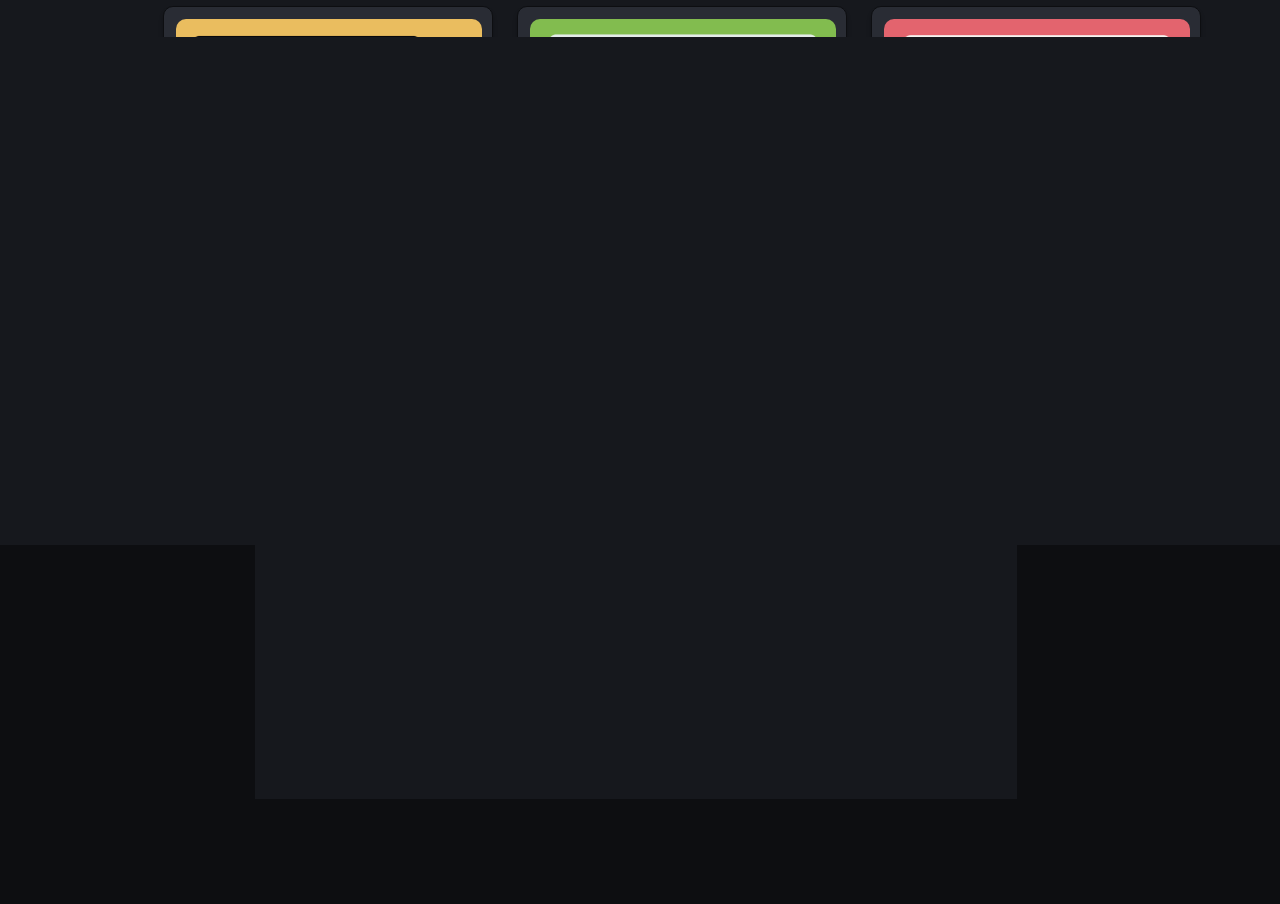
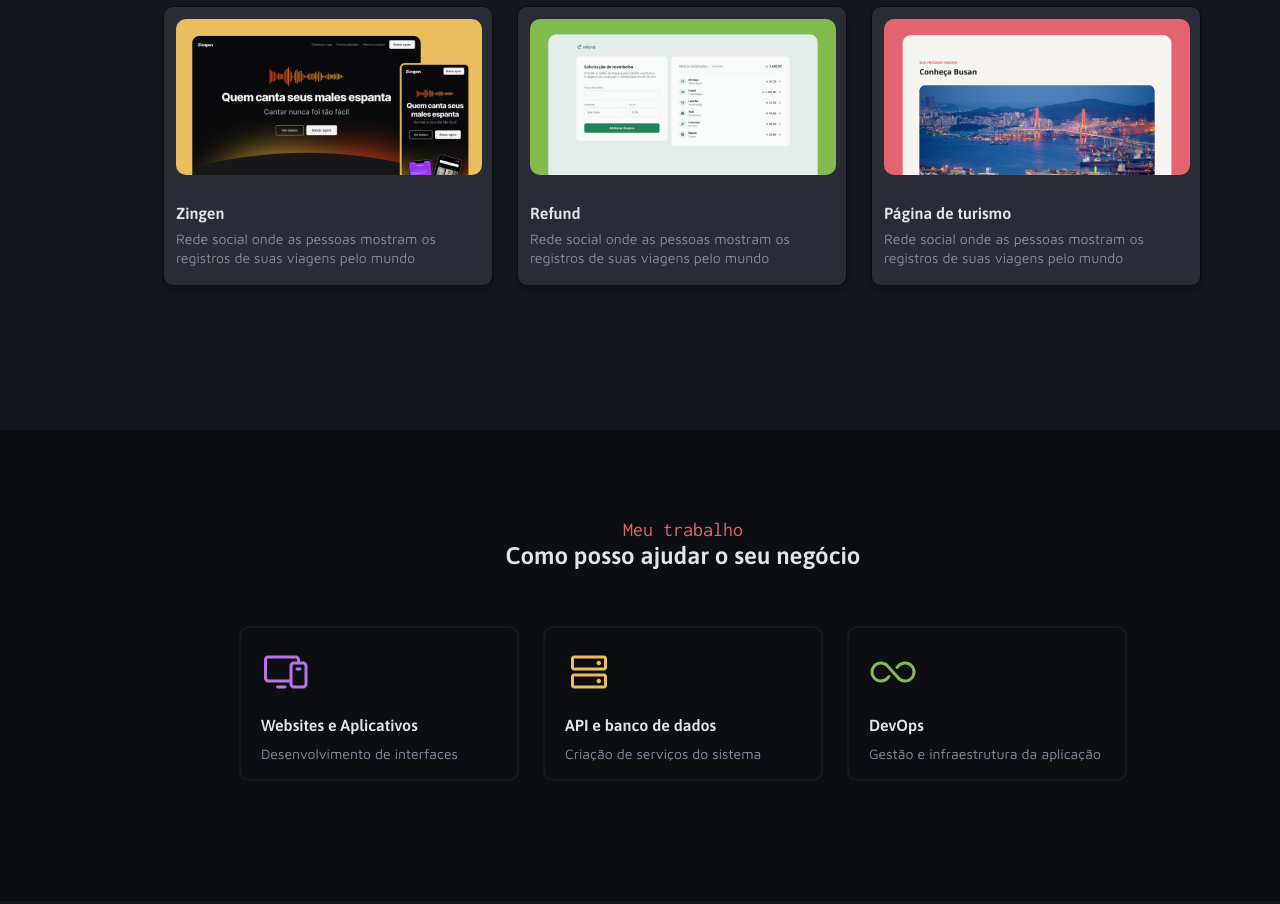
Before and after one commit to MatheusBrun/portfolio_dev, a plain HTML site: page index.html in a window 1280 px wide. Shown: the part 1234-2138 px from the top of the page. Drawn offline with Linux system fonts and the light colour scheme.

Commit message:
adicionado a parte de serviços

```diff
--- a/index.html
+++ b/index.html
@@ -122,10 +122,33 @@
     <section class="services">
       <div id="services-list">
         <div id="services-head">
-        <span id="subititulo-color-red">Meu trabalho
-          <h2>Como posso ajudar o seu negócio</h2>
+          <span id="subititulo-color-red">Meu trabalho
+            <h2>Como posso ajudar o seu negócio</h2>
         </div>
         </span>
+        <div class="flex" id="services-card-list">
+          <div class="grid" id="card-services">
+            <img src="src/assets/icons/Devices-services.svg" alt="Icone que tem um computador e um celular">
+            <div class="grid">
+              <h3>Websites e Aplicativos</h3>
+              <span id="text-sm">Desenvolvimento de interfaces</pan>
+            </div>
+          </div>
+          <div class="grid" id="card-services">
+            <img src="src/assets/icons/HardDrives-services.svg" alt="Icone com dois hd">
+            <div class="grid">
+              <h3>API e banco de dados</h3>
+              <span id="text-sm">Criação de serviços do sistema </pan>
+            </div>
+          </div>
+          <div class="grid" id="card-services">
+            <img src="src/assets/icons/Infinity-services.svg" alt="Icone de infinito verde">
+            <div class="grid">
+              <h3>DevOps</h3>
+              <span id="text-sm">Gestão e infraestrutura da aplicação</pan>
+            </div>
+          </div>
+        </div>
       </div>
     </section>
   </main>
--- a/src/css/sections.css
+++ b/src/css/sections.css
@@ -48,14 +48,35 @@
 
   #services-list {
     width: 1366px;
-    height: 480px;
+
     background-color: var(--gray-100);
   }
 
   #services-head {
     text-align: center;
-    padding-top: 68px;
+    padding-top: 88px;
+    padding-bottom: 56px;
   }
 
+  #services-card-list {
+    padding-bottom: 120px;
+    gap: 24px;
+    justify-content: center
+  }
+
+  #card-services {
+    box-sizing: border-box;
+    width: 280px;
+    height: 155px;
+    border-radius: 10px;
+    /* background-color: var(--gray-200); */
+    gap: 20px;
+    padding: 20px;
+    border: 2px solid var(--gray-200);
+  }
+
+  #card-services div {
+    gap: 8px;
+  }
 
 }
```
Also changed, not shown: src/assets/icons/Devices-services.svg (added), src/assets/icons/HardDrives-services.svg (added), src/assets/icons/Infinity-services.svg (added).
